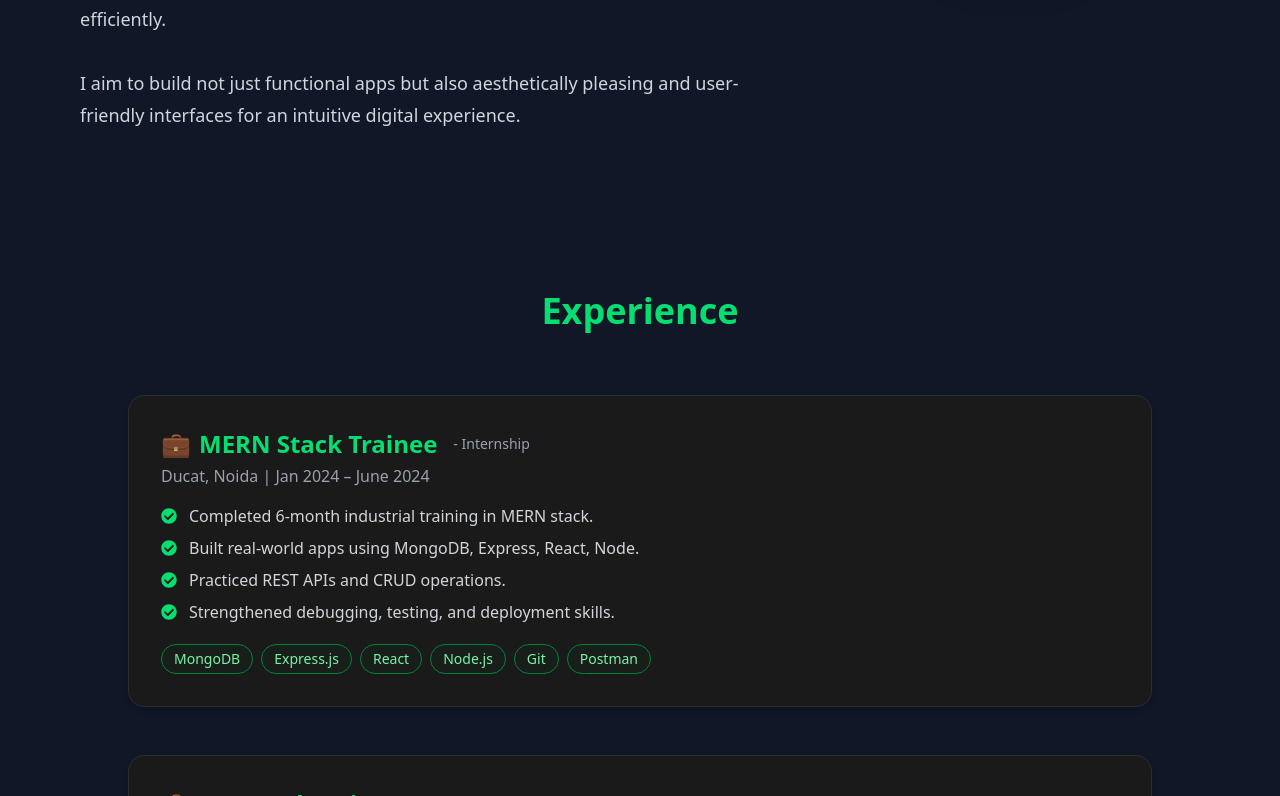
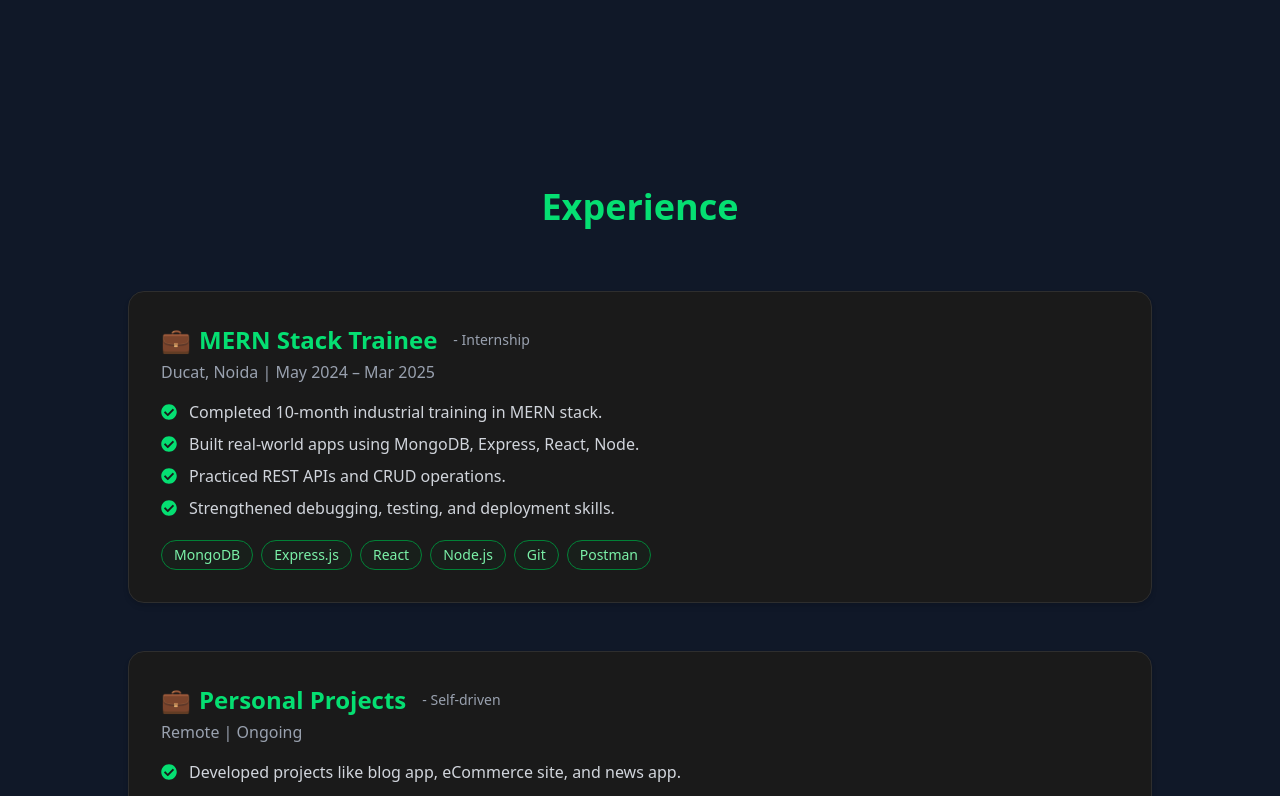
Before and after one commit to Chandankumar2131/Portfolio, a React (Vite) app: page / in a window 1280 px wide. Shown: the part 1493-2289 px from the top of the page. Built offline with nearby package versions, Linux system fonts and the light colour scheme.

Commit message:
Update:components

```diff
--- a/src/components/Experience.jsx
+++ b/src/components/Experience.jsx
@@ -7,9 +7,9 @@ export default function Experience() {
       title: "MERN Stack Trainee",
       type: "Internship",
       company: "Ducat, Noida",
-      duration: "Jan 2024 – June 2024",
+      duration: "May 2024 – Mar 2025",
       tasks: [
-        "Completed 6-month industrial training in MERN stack.",
+        "Completed 10-month industrial training in MERN stack.",
         "Built real-world apps using MongoDB, Express, React, Node.",
         "Practiced REST APIs and CRUD operations.",
         "Strengthened debugging, testing, and deployment skills.",
```
Also changed, not shown: src/components/About.jsx (+4 -4 lines).
